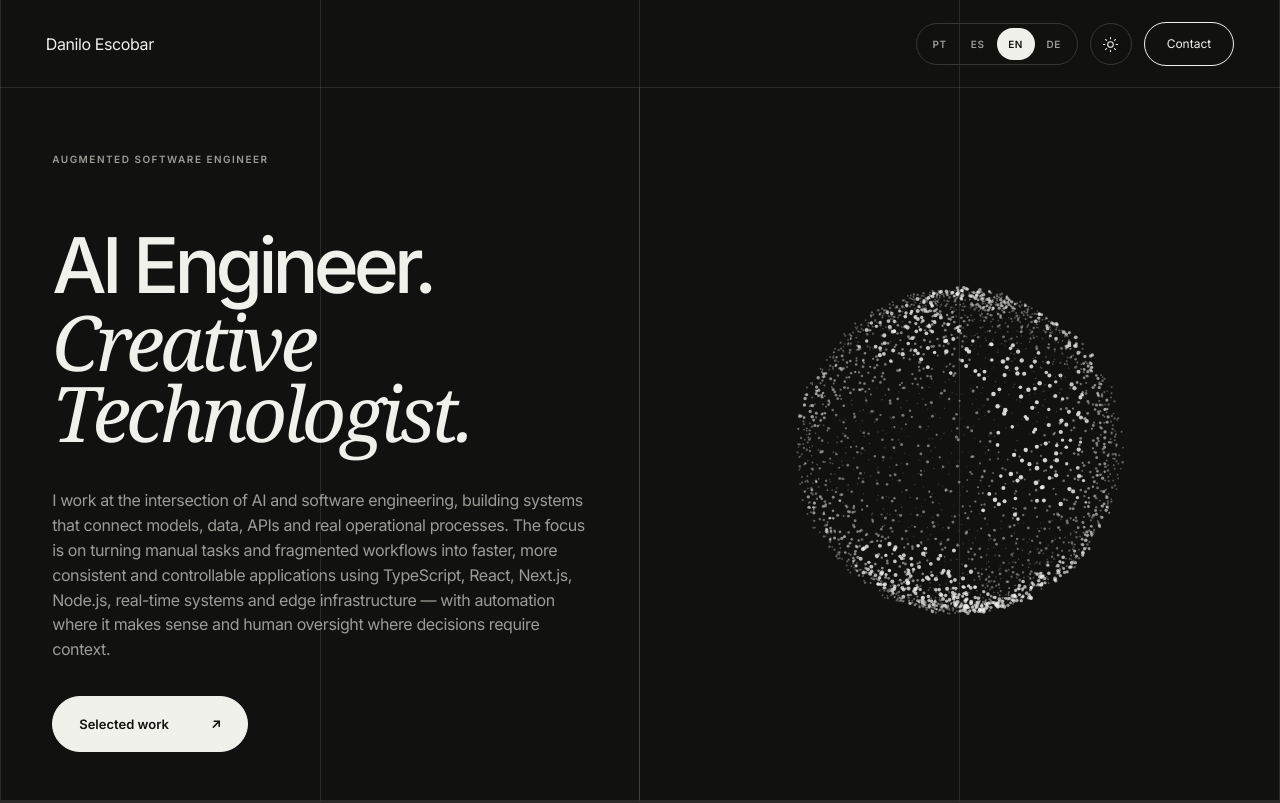
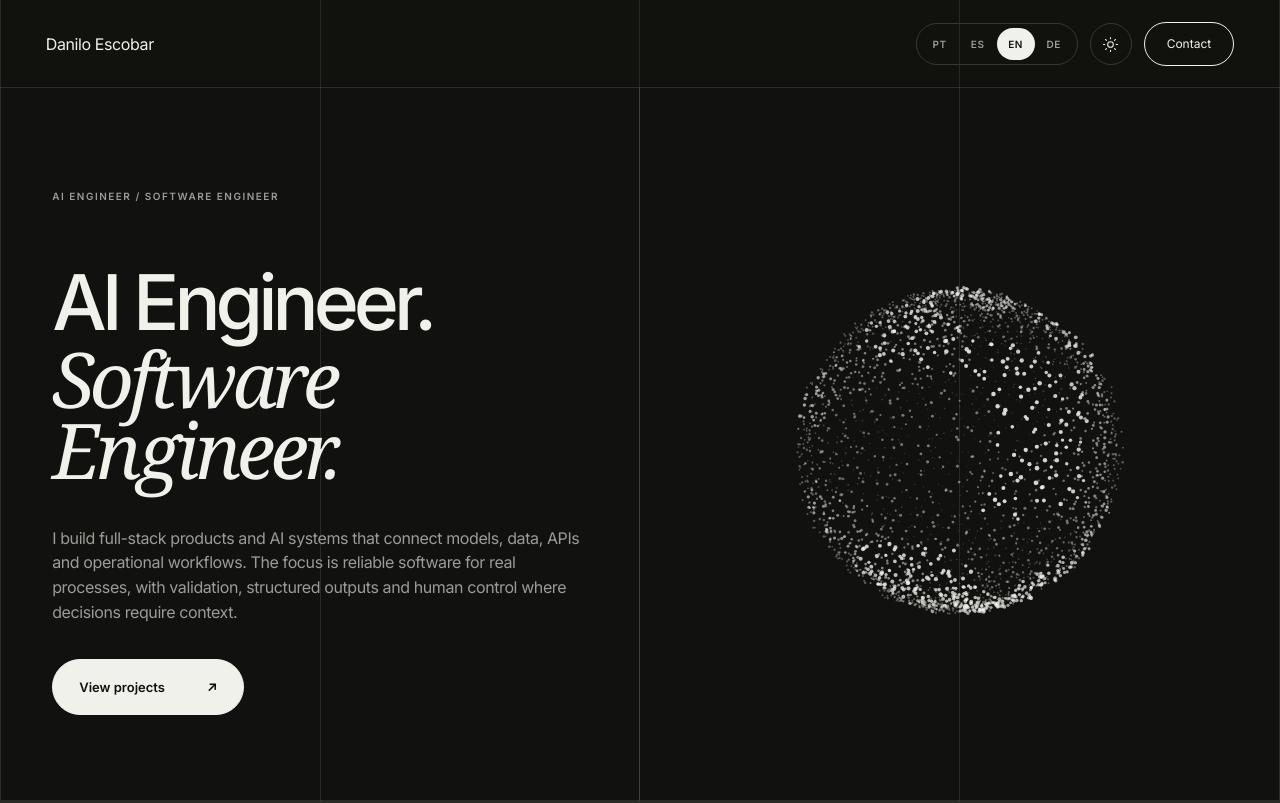
Before and after one commit to escobardanilo/my-site, a Next.js app: page / in a window 1280 px wide. Shown: the top 803 px of the page. Built offline with nearby package versions, Linux system fonts and the light colour scheme.

Commit message:
Refine hero positioning for engineering roles

```diff
--- a/src/components/sections/Hero.tsx
+++ b/src/components/sections/Hero.tsx
@@ -2,43 +2,89 @@
 
 import { DitherGlobe } from "@/components/hero/DitherGlobe";
 import { useSitePreferences } from "@/context/SitePreferencesProvider";
+import type { Language } from "@/lib/translations";
+
+const heroCopy: Record<
+  Language,
+  {
+    eyebrow: string;
+    description: string;
+    projects: string;
+  }
+> = {
+  pt: {
+    eyebrow:
+      "AI ENGINEER / SOFTWARE ENGINEER",
+    description:
+      "Construo produtos full-stack e sistemas de IA que conectam modelos, dados, APIs e workflows operacionais. O foco é software fiável para processos reais, com validação, outputs estruturados e controlo humano onde a decisão exige contexto.",
+    projects: "Ver projetos",
+  },
+  en: {
+    eyebrow:
+      "AI ENGINEER / SOFTWARE ENGINEER",
+    description:
+      "I build full-stack products and AI systems that connect models, data, APIs and operational workflows. The focus is reliable software for real processes, with validation, structured outputs and human control where decisions require context.",
+    projects: "View projects",
+  },
+  es: {
+    eyebrow:
+      "AI ENGINEER / SOFTWARE ENGINEER",
+    description:
+      "Construyo productos full-stack y sistemas de IA que conectan modelos, datos, APIs y workflows operativos. El foco es software fiable para procesos reales, con validación, outputs estructurados y control humano cuando la decisión requiere contexto.",
+    projects: "Ver proyectos",
+  },
+  de: {
+    eyebrow:
+      "AI ENGINEER / SOFTWARE ENGINEER",
+    description:
+      "Ich entwickle Full-Stack-Produkte und KI-Systeme, die Modelle, Daten, APIs und operative Workflows verbinden. Der Fokus liegt auf zuverlässiger Software für reale Prozesse, mit Validierung, strukturierten Outputs und menschlicher Kontrolle, wenn Entscheidungen Kontext erfordern.",
+    projects: "Projekte ansehen",
+  },
+};
 
 export function Hero() {
-  const { copy } =
+  const { language } =
     useSitePreferences();
+
+  const hero =
+    heroCopy[language];
 
   return (
     <section
       className="hero"
       id="home"
+      aria-labelledby="hero-title"
     >
       <div className="container hero__frame">
         <div className="hero__primary">
           <div className="hero__copy">
             <p className="hero__eyebrow">
-              {copy.hero.eyebrow}
+              {hero.eyebrow}
             </p>
 
-            <h1 className="hero__title">
+            <h1
+              className="hero__title"
+              id="hero-title"
+            >
               <span>
                 AI Engineer.
               </span>
 
               <em>
-                Creative Technologist.
+                Software Engineer.
               </em>
             </h1>
 
             <p className="hero__lead">
-              {copy.hero.description}
+              {hero.description}
             </p>
 
             <a
-              href="/#projects"
+              href="#projects"
               className="hero__cta"
             >
               <span>
-                {copy.hero.selectedWork}
+                {hero.projects}
               </span>
 
               <span aria-hidden="true">
```
